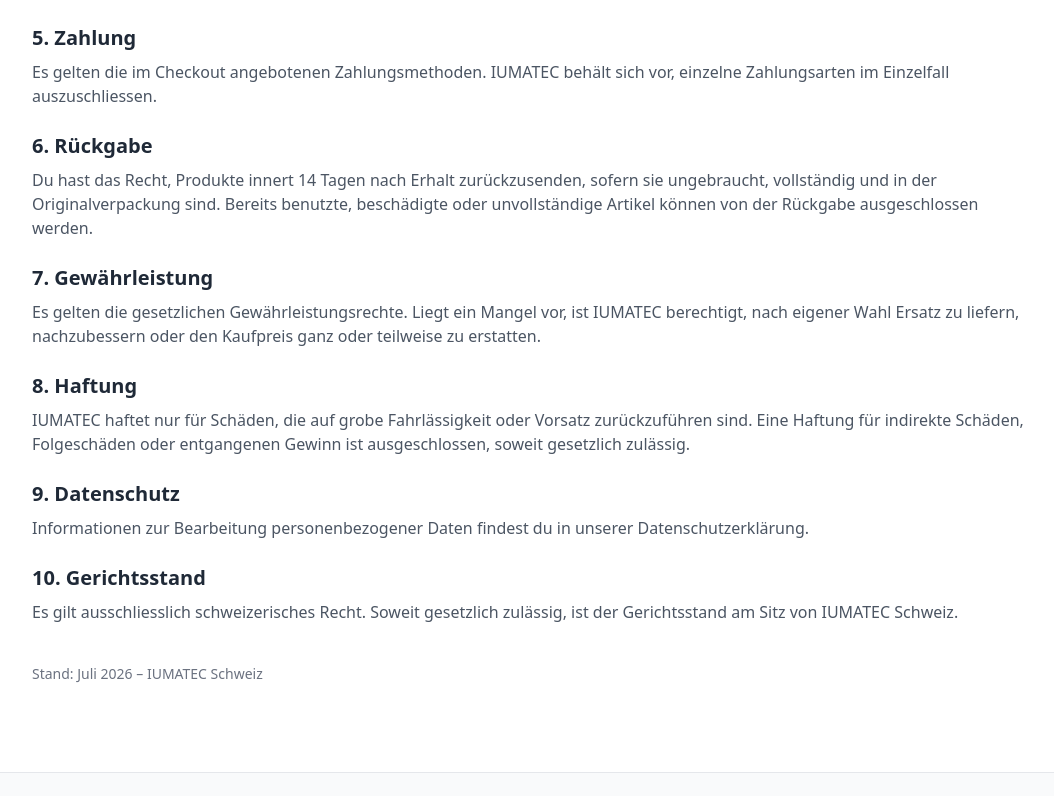
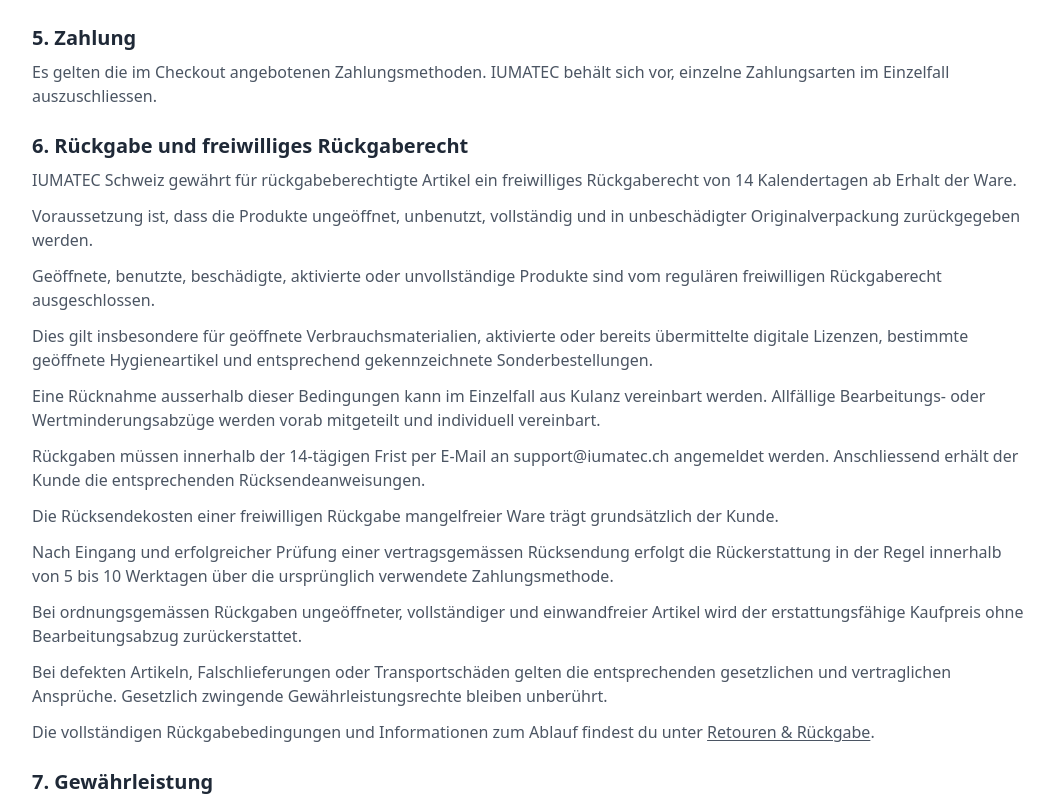
Before and after one commit to celsoneves32/iumatec-site, a Next.js app: page /agb in a window 1280 px wide. Shown: the part 1006-1802 px from the top of the page, without its empty margins (112-1166 px from the left). Built offline with nearby package versions, Linux system fonts and the light colour scheme; no server answers.

Commit message:
Update return policy and align AGB

```diff
--- a/app/agb/page.tsx
+++ b/app/agb/page.tsx
@@ -1,3 +1,4 @@
+
 export const metadata = {
   title: "Allgemeine Geschäftsbedingungen (AGB) | IUMATEC Schweiz",
   description:
@@ -11,7 +12,9 @@ export default function AGBPage() {
         Allgemeine Geschäftsbedingungen (AGB)
       </h1>
 
-      <h2 className="text-xl font-semibold mt-6 mb-2">1. Geltungsbereich</h2>
+      <h2 className="text-xl font-semibold mt-6 mb-2">
+        1. Geltungsbereich
+      </h2>
       <p className="text-gray-600 dark:text-gray-400 mb-4">
         Diese Allgemeinen Geschäftsbedingungen gelten für alle Bestellungen und
         Lieferungen über den Online-Shop von IUMATEC Schweiz.
@@ -28,7 +31,9 @@ export default function AGBPage() {
         Bestellung per E-Mail bestätigen.
       </p>
 
-      <h2 className="text-xl font-semibold mt-6 mb-2">3. Preise & Versand</h2>
+      <h2 className="text-xl font-semibold mt-6 mb-2">
+        3. Preise & Versand
+      </h2>
       <div className="text-gray-600 dark:text-gray-400 mb-4 space-y-3">
         <p>
           Alle im Online-Shop angegebenen Preise sind Endpreise in Schweizer
@@ -50,7 +55,9 @@ export default function AGBPage() {
         </p>
       </div>
 
-      <h2 className="text-xl font-semibold mt-6 mb-2">4. Lieferung</h2>
+      <h2 className="text-xl font-semibold mt-6 mb-2">
+        4. Lieferung
+      </h2>
       <div className="text-gray-600 dark:text-gray-400 mb-4 space-y-3">
         <p>
           Der Standardversand erfolgt in der Regel innerhalb von 1 bis 3
@@ -64,28 +71,107 @@ export default function AGBPage() {
         </p>
       </div>
 
-      <h2 className="text-xl font-semibold mt-6 mb-2">5. Zahlung</h2>
+      <h2 className="text-xl font-semibold mt-6 mb-2">
+        5. Zahlung
+      </h2>
       <p className="text-gray-600 dark:text-gray-400 mb-4">
         Es gelten die im Checkout angebotenen Zahlungsmethoden. IUMATEC behält
         sich vor, einzelne Zahlungsarten im Einzelfall auszuschliessen.
       </p>
 
-      <h2 className="text-xl font-semibold mt-6 mb-2">6. Rückgabe</h2>
-      <p className="text-gray-600 dark:text-gray-400 mb-4">
-        Du hast das Recht, Produkte innert 14 Tagen nach Erhalt zurückzusenden,
-        sofern sie ungebraucht, vollständig und in der Originalverpackung sind.
-        Bereits benutzte, beschädigte oder unvollständige Artikel können von der
-        Rückgabe ausgeschlossen werden.
-      </p>
+      {/* Rückgabe – aktualisiert Oktober 2026 */}
+      <h2 className="text-xl font-semibold mt-6 mb-2">
+        6. Rückgabe und freiwilliges Rückgaberecht
+      </h2>
 
-      <h2 className="text-xl font-semibold mt-6 mb-2">7. Gewährleistung</h2>
+      <div className="text-gray-600 dark:text-gray-400 mb-4 space-y-3">
+        <p>
+          IUMATEC Schweiz gewährt für rückgabeberechtigte Artikel ein
+          freiwilliges Rückgaberecht von 14 Kalendertagen ab Erhalt der Ware.
+        </p>
+
+        <p>
+          Voraussetzung ist, dass die Produkte ungeöffnet, unbenutzt,
+          vollständig und in unbeschädigter Originalverpackung
+          zurückgegeben werden.
+        </p>
+
+        <p>
+          Geöffnete, benutzte, beschädigte, aktivierte oder unvollständige
+          Produkte sind vom regulären freiwilligen Rückgaberecht
+          ausgeschlossen.
+        </p>
+
+        <p>
+          Dies gilt insbesondere für geöffnete Verbrauchsmaterialien,
+          aktivierte oder bereits übermittelte digitale Lizenzen, bestimmte
+          geöffnete Hygieneartikel und entsprechend gekennzeichnete
+          Sonderbestellungen.
+        </p>
+
+        <p>
+          Eine Rücknahme ausserhalb dieser Bedingungen kann im Einzelfall
+          aus Kulanz vereinbart werden. Allfällige Bearbeitungs- oder
+          Wertminderungsabzüge werden vorab mitgeteilt und individuell
+          vereinbart.
+        </p>
+
+        <p>
+          Rückgaben müssen innerhalb der 14-tägigen Frist per E-Mail an
+          support@iumatec.ch angemeldet werden.
+          Anschliessend erhält der Kunde die entsprechenden
+          Rücksendeanweisungen.
+        </p>
+
+        <p>
+          Die Rücksendekosten einer freiwilligen Rückgabe mangelfreier
+          Ware trägt grundsätzlich der Kunde.
+        </p>
+
+        <p>
+          Nach Eingang und erfolgreicher Prüfung einer vertragsgemässen
+          Rücksendung erfolgt die Rückerstattung in der Regel innerhalb
+          von 5 bis 10 Werktagen über die ursprünglich verwendete
+          Zahlungsmethode.
+        </p>
+
+        <p>
+          Bei ordnungsgemässen Rückgaben ungeöffneter, vollständiger und
+          einwandfreier Artikel wird der erstattungsfähige Kaufpreis
+          ohne Bearbeitungsabzug zurückerstattet.
+        </p>
+
+        <p>
+          Bei defekten Artikeln, Falschlieferungen oder Transportschäden
+          gelten die entsprechenden gesetzlichen und vertraglichen
+          Ansprüche. Gesetzlich zwingende Gewährleistungsrechte
+          bleiben unberührt.
+        </p>
+
+        <p>
+          Die vollständigen Rückgabebedingungen und Informationen
+          zum Ablauf findest du unter{" "}
+          <a
+            href="/retouren"
+            className="underline underline-offset-2 hover:text-brand-red"
+          >
+            Retouren & Rückgabe
+          </a>.
+        </p>
+      </div>
+
+      <h2 className="text-xl font-semibold mt-6 mb-2">
+        7. Gewährleistung
+      </h2>
       <p className="text-gray-600 dark:text-gray-400 mb-4">
         Es gelten die gesetzlichen Gewährleistungsrechte. Liegt ein Mangel vor,
         ist IUMATEC berechtigt, nach eigener Wahl Ersatz zu liefern,
         nachzubessern oder den Kaufpreis ganz oder teilweise zu erstatten.
       </p>
 
-      <h2 className="text-xl font-semibold mt-6 mb-2">8. Haftung</h2>
+      <h2 className="text-xl font-semibold mt-6 mb-2">
+        8. Haftung
+      </h2>
       <p className="text-gray-600 dark:text-gray-400 mb-4">
         IUMATEC haftet nur für Schäden, die auf grobe Fahrlässigkeit oder
         Vorsatz zurückzuführen sind. Eine Haftung für indirekte Schäden,
@@ -93,20 +179,24 @@ export default function AGBPage() {
         gesetzlich zulässig.
       </p>
 
-      <h2 className="text-xl font-semibold mt-6 mb-2">9. Datenschutz</h2>
+      <h2 className="text-xl font-semibold mt-6 mb-2">
+        9. Datenschutz
+      </h2>
       <p className="text-gray-600 dark:text-gray-400 mb-4">
         Informationen zur Bearbeitung personenbezogener Daten findest du in
         unserer Datenschutzerklärung.
       </p>
 
-      <h2 className="text-xl font-semibold mt-6 mb-2">10. Gerichtsstand</h2>
+      <h2 className="text-xl font-semibold mt-6 mb-2">
+        10. Gerichtsstand
+      </h2>
       <p className="text-gray-600 dark:text-gray-400 mb-4">
         Es gilt ausschliesslich schweizerisches Recht. Soweit gesetzlich
         zulässig, ist der Gerichtsstand am Sitz von IUMATEC Schweiz.
       </p>
 
       <p className="mt-10 text-gray-500 text-sm">
-        Stand: Juli 2026 – IUMATEC Schweiz
+        Stand: Oktober 2026 – IUMATEC Schweiz
       </p>
     </main>
   );
--- a/app/retouren/page.tsx
+++ b/app/retouren/page.tsx
@@ -1,69 +1,299 @@
+
 export const metadata = {
   title: "Retouren & Rückgabe | IUMATEC Schweiz",
   description:
-    "Informationen zu Rückgabe, Retouren und Rückerstattungen bei IUMATEC Schweiz.",
+    "Informationen zu Rückgabe, Retouren, Garantie und Rückerstattungen bei IUMATEC Schweiz.",
 };
+
+const paragraph = "text-gray-600 dark:text-gray-400 mb-4";
+const list = "list-disc pl-6 text-gray-600 dark:text-gray-400 mb-4 space-y-1";
+const heading = "text-xl font-semibold mt-8 mb-3";
 
 export default function RetourenPage() {
   return (
     <main className="max-w-5xl mx-auto px-4 py-10 text-gray-800 dark:text-gray-100">
-      <h1 className="text-3xl font-semibold mb-4">Retouren & Rückgabe</h1>
+      <h1 className="text-3xl font-semibold mb-4">
+        Retouren & Rückgabe
+      </h1>
 
-      <p className="text-gray-600 dark:text-gray-400 mb-6">
-        Wir möchten, dass du mit deinem Einkauf bei IUMATEC zufrieden bist.
+      <p className={paragraph}>
+        Deine Zufriedenheit ist uns wichtig. Hier findest du alle
+        Informationen zu Rückgaben, Rückerstattungen und
+        Reklamationen bei IUMATEC Schweiz.
       </p>
 
-      <h2 className="text-xl font-semibold mt-6 mb-2">1. Rückgaberecht</h2>
-      <p className="text-gray-600 dark:text-gray-400 mb-4">
-        Du hast das Recht, Artikel innerhalb von 14 Tagen nach Erhalt der Ware
-        zurückzugeben, sofern die nachstehenden Bedingungen erfüllt sind.
+      <h2 className={heading}>
+        1. Freiwilliges Rückgaberecht – 14 Tage
+      </h2>
+
+      <p className={paragraph}>
+        IUMATEC Schweiz gewährt für rückgabeberechtigte Artikel
+        ein freiwilliges Rückgaberecht von 14 Kalendertagen
+        ab Erhalt der Ware.
       </p>
 
-      <h2 className="text-xl font-semibold mt-6 mb-2">2. Voraussetzungen</h2>
-      <p className="text-gray-600 dark:text-gray-400 mb-4">
-        Eine Rückgabe kann nur akzeptiert werden, wenn der Artikel:
+      <p className={paragraph}>
+        Die Rückgabe muss innerhalb dieser Frist per E-Mail
+        angemeldet werden. Es gelten die nachstehenden
+        Rückgabebedingungen.
       </p>
-      <ul className="list-disc pl-6 text-gray-600 dark:text-gray-400 mb-4 space-y-1">
-        <li>unbenutzt ist,</li>
-        <li>sich in der Originalverpackung befindet,</li>
-        <li>vollständig mit Zubehör zurückgesendet wird,</li>
-        <li>keine Gebrauchsspuren oder Beschädigungen aufweist.</li>
+
+      <h2 className={heading}>
+        2. Voraussetzungen für eine Rückgabe
+      </h2>
+
+      <p className={paragraph}>
+        Eine reguläre freiwillige Rückgabe ist möglich, wenn
+        der Artikel:
+      </p>
+
+      <ul className={list}>
+        <li>ungeöffnet und unbenutzt ist,</li>
+        <li>
+          sich in der unbeschädigten Originalverpackung befindet,
+        </li>
+        <li>
+          vollständig mit sämtlichem Zubehör und allen
+          Anleitungen zurückgesendet wird,
+        </li>
+        <li>
+          keine Gebrauchsspuren oder Beschädigungen aufweist,
+        </li>
+        <li>
+          nicht ausdrücklich von der freiwilligen Rückgabe
+          ausgeschlossen ist.
+        </li>
       </ul>
 
-      <h2 className="text-xl font-semibold mt-6 mb-2">3. Rücksendekosten</h2>
-      <p className="text-gray-600 dark:text-gray-400 mb-4">
-        Die Kosten für die Rücksendung trägt grundsätzlich der Kunde, sofern
-        kein Defekt, Falschlieferung oder Transportschaden vorliegt.
+      <h2 className={heading}>
+        3. Geöffnete Verpackungen
+      </h2>
+
+      <p className={paragraph}>
+        Artikel mit bereits geöffneter Originalverpackung
+        sind vom regulären freiwilligen Rückgaberecht
+        ausgeschlossen.
       </p>
 
-      <h2 className="text-xl font-semibold mt-6 mb-2">4. Defekte Artikel</h2>
-      <p className="text-gray-600 dark:text-gray-400 mb-4">
-        Sollte ein Artikel defekt, beschädigt oder falsch geliefert worden sein,
-        kontaktiere bitte unseren Support vor der Rücksendung, damit wir die
-        beste Lösung für dich finden können.
+      <p className={paragraph}>
+        In Einzelfällen kann IUMATEC Schweiz eine Rücknahme
+        aus Kulanz anbieten. Voraussetzung ist eine
+        vorherige Prüfung und Zustimmung.
       </p>
 
-      <h2 className="text-xl font-semibold mt-6 mb-2">5. Rückerstattung</h2>
-      <p className="text-gray-600 dark:text-gray-400 mb-4">
-        Sobald die Rücksendung bei uns eingetroffen und geprüft wurde, erfolgt
-        die Rückerstattung in der Regel innerhalb von 5 bis 10 Werktagen über
-        die ursprünglich verwendete Zahlungsmethode.
+      <p className={paragraph}>
+        Bei solchen Kulanzrücknahmen können angemessene
+        Bearbeitungs- oder Wertminderungsabzüge anfallen.
+        Diese werden vor der Rückgabe mitgeteilt und
+        individuell vereinbart.
       </p>
 
-      <h2 className="text-xl font-semibold mt-6 mb-2">6. Kontakt</h2>
-      <p className="text-gray-600 dark:text-gray-400 mb-4">
-        Bei Fragen zur Rückgabe oder Retoure erreichst du uns unter:
+      <h2 className={heading}>
+        4. Von der freiwilligen Rückgabe ausgeschlossene Artikel
+      </h2>
+
+      <p className={paragraph}>
+        Insbesondere folgende Artikel sind von der
+        freiwilligen Rückgabe ausgeschlossen:
+      </p>
+
+      <ul className={list}>
+        <li>Benutzte oder beschädigte Produkte</li>
+        <li>Unvollständige Produkte oder Zubehörteile</li>
+        <li>
+          Artikel mit geöffneter oder beschädigter
+          Originalverpackung
+        </li>
+        <li>
+          Geöffnete Verbrauchsmaterialien wie Tinte,
+          Toner oder Filter
+        </li>
+        <li>
+          Software mit geöffnetem Siegel sowie bereits
+          übermittelte oder aktivierte digitale Lizenzen
+        </li>
+        <li>
+          Bereits aktivierte oder registrierte Produkte
+        </li>
+        <li>
+          Geöffnete Hygieneartikel, die aus Hygienegründen
+          nicht zur Rückgabe geeignet sind
+        </li>
+        <li>
+          Kundenspezifische Sonderanfertigungen und
+          entsprechend gekennzeichnete Sonderbestellungen
+        </li>
+      </ul>
+
+      <p className={paragraph}>
+        Diese Ausschlüsse betreffen ausschliesslich die
+        freiwillige Rückgabe mangelfreier Ware.
+        Gesetzlich zwingende Ansprüche bei mangelhaften
+        Produkten bleiben unberührt.
+      </p>
+
+      <h2 className={heading}>
+        5. Ablauf einer Rückgabe
+      </h2>
+
+      <ol className="list-decimal pl-6 text-gray-600 dark:text-gray-400 mb-4 space-y-2">
+        <li>
+          Kontaktiere uns innerhalb von 14 Tagen nach Erhalt
+          unter support@iumatec.ch.
+        </li>
+        <li>
+          Teile uns deine Bestellnummer und den betreffenden
+          Artikel mit.
+        </li>
+        <li>
+          Wir prüfen deine Anfrage und senden dir die
+          entsprechenden Rücksendeanweisungen.
+        </li>
+        <li>
+          Verpacke den Artikel transportsicher und sende ihn
+          an die angegebene Rücksendeadresse.
+        </li>
+        <li>
+          Nach Eingang und Prüfung der Ware bearbeiten wir
+          die Rückerstattung.
+        </li>
+      </ol>
+
+      <p className={paragraph}>
+        Bitte kontaktiere uns vor dem Versand, damit wir dir
+        die korrekte Rücksendeadresse mitteilen können.
+        Unangemeldete Rücksendungen können die Bearbeitung
+        verzögern.
+      </p>
+
+      <h2 className={heading}>
+        6. Rücksendekosten
+      </h2>
+
+      <p className={paragraph}>
+        Bei freiwilligen Rückgaben mangelfreier Ware trägt
+        grundsätzlich der Kunde die Rücksendekosten.
+      </p>
+
+      <p className={paragraph}>
+        Bei berechtigten Reklamationen wegen Defekten,
+        Falschlieferungen oder Transportschäden gelten
+        die gesetzlichen und vertraglichen Ansprüche.
+        Die notwendigen Rücksendekosten werden
+        entsprechend behandelt.
+      </p>
+
+      <h2 className={heading}>
+        7. Rückerstattung
+      </h2>
+
+      <p className={paragraph}>
+        Nach Eingang und erfolgreicher Prüfung einer
+        vertragsgemässen Rücksendung erfolgt die
+        Rückerstattung in der Regel innerhalb von
+        5 bis 10 Werktagen über die ursprünglich
+        verwendete Zahlungsmethode.
+      </p>
+
+      <p className={paragraph}>
+        Bei ordnungsgemässen Rückgaben ungeöffneter,
+        vollständiger und einwandfreier Artikel wird der
+        erstattungsfähige Kaufpreis ohne
+        Bearbeitungsabzug zurückerstattet.
+      </p>
+
+      <p className={paragraph}>
+        Für individuell vereinbarte Kulanzrücknahmen
+        gelten die zuvor mitgeteilten und vereinbarten
+        Rückgabebedingungen.
+      </p>
+
+      <h2 className={heading}>
+        8. Defekte Artikel, Garantie & Reparaturen
+      </h2>
+
+      <p className={paragraph}>
+        Sollte ein Artikel defekt sein, nicht korrekt
+        funktionieren oder falsch geliefert worden sein,
+        kontaktiere bitte unseren Kundendienst.
+      </p>
+
+      <p className={paragraph}>
+        Teile uns deine Bestellnummer mit und beschreibe
+        das Problem möglichst genau. Fotos können
+        die Bearbeitung erleichtern.
+      </p>
+
+      <p className={paragraph}>
+        Wir prüfen den Fall und organisieren die weitere
+        Abwicklung, gegebenenfalls gemeinsam mit dem
+        Hersteller oder unserem Servicepartner.
+      </p>
+
+      <p className={paragraph}>
+        Gesetzlich zwingende Gewährleistungsrechte
+        bleiben vorbehalten. Garantie- und
+        Gewährleistungsfälle werden unabhängig von der
+        freiwilligen 14-tägigen Rückgabefrist behandelt.
+      </p>
+
+      <h2 className={heading}>
+        9. Transportschäden
+      </h2>
+
+      <p className={paragraph}>
+        Bitte überprüfe deine Lieferung möglichst
+        unmittelbar nach Erhalt.
+      </p>
+
+      <p className={paragraph}>
+        Bei sichtbaren Transportschäden, beschädigter
+        Verpackung oder fehlenden Artikeln bitten wir
+        dich, uns unverzüglich zu informieren.
+      </p>
+
+      <p className={paragraph}>
+        Bitte bewahre die Verpackung auf und mache
+        nach Möglichkeit Fotos der Beschädigungen.
+        Dies erleichtert die schnelle Bearbeitung.
+      </p>
+
+      <p className={paragraph}>
+        Diese Bitte schränkt zwingende gesetzliche
+        Ansprüche nicht ein.
+      </p>
+
+      <h2 className={heading}>
+        10. Kontakt
+      </h2>
+
+      <p className={paragraph}>
+        Bei Fragen zu Rückgaben, Reklamationen oder
+        Reparaturen erreichst du uns unter:
+      </p>
+
+      <p className={paragraph}>
+        <strong>IUMATEC Schweiz</strong>
         <br />
+        E-Mail:{" "}
         <a
           href="mailto:support@iumatec.ch"
           className="underline underline-offset-2 hover:text-brand-red"
         >
           support@iumatec.ch
         </a>
+        <br />
+        Website:{" "}
+        <a
+          href="https://iumatec.ch"
+          className="underline underline-offset-2 hover:text-brand-red"
+        >
+          iumatec.ch
+        </a>
       </p>
 
       <p className="mt-10 text-gray-500 text-sm">
-        Stand: März 2026 – IUMATEC Schweiz
+        Stand: Oktober 2026 – IUMATEC Schweiz
       </p>
     </main>
   );
```
